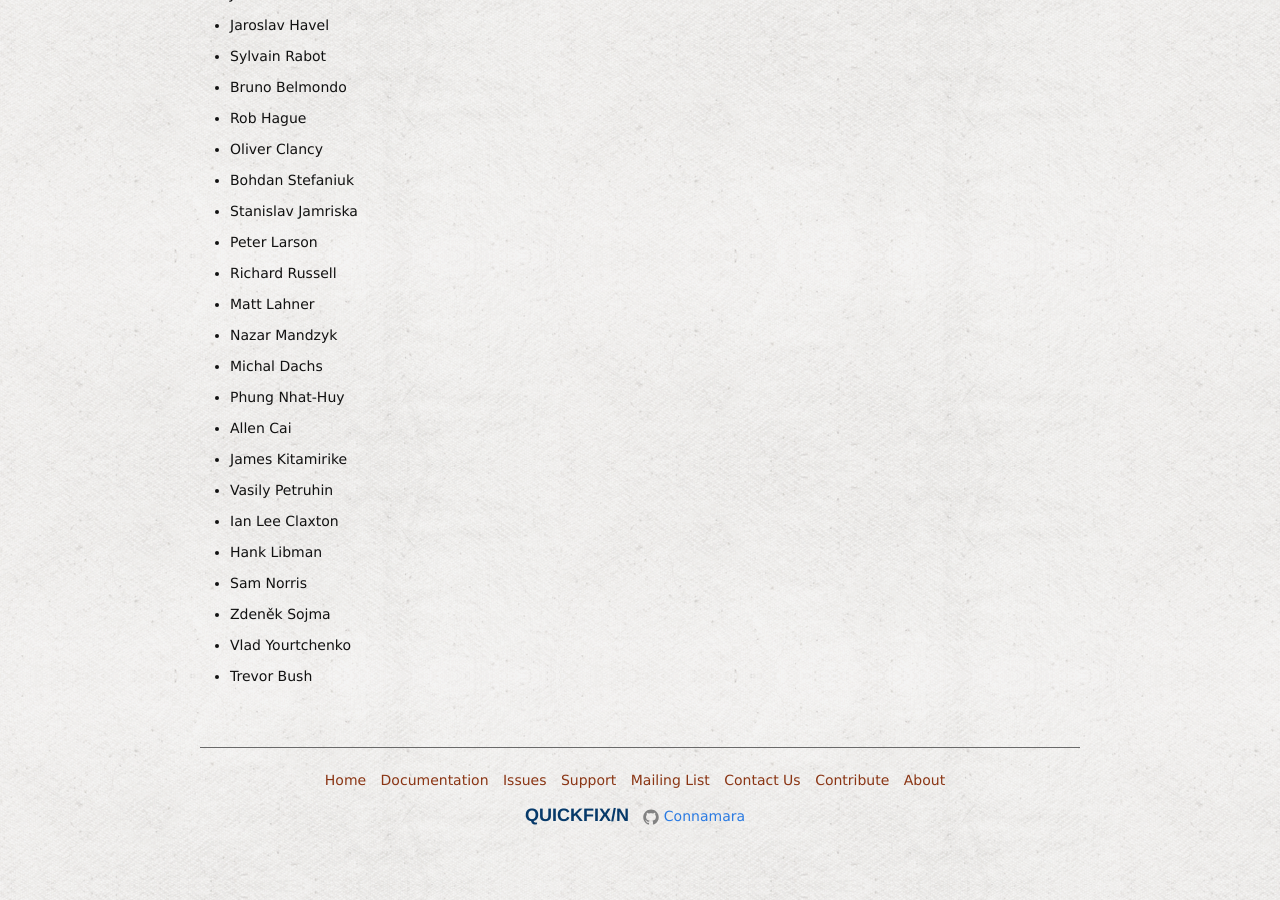
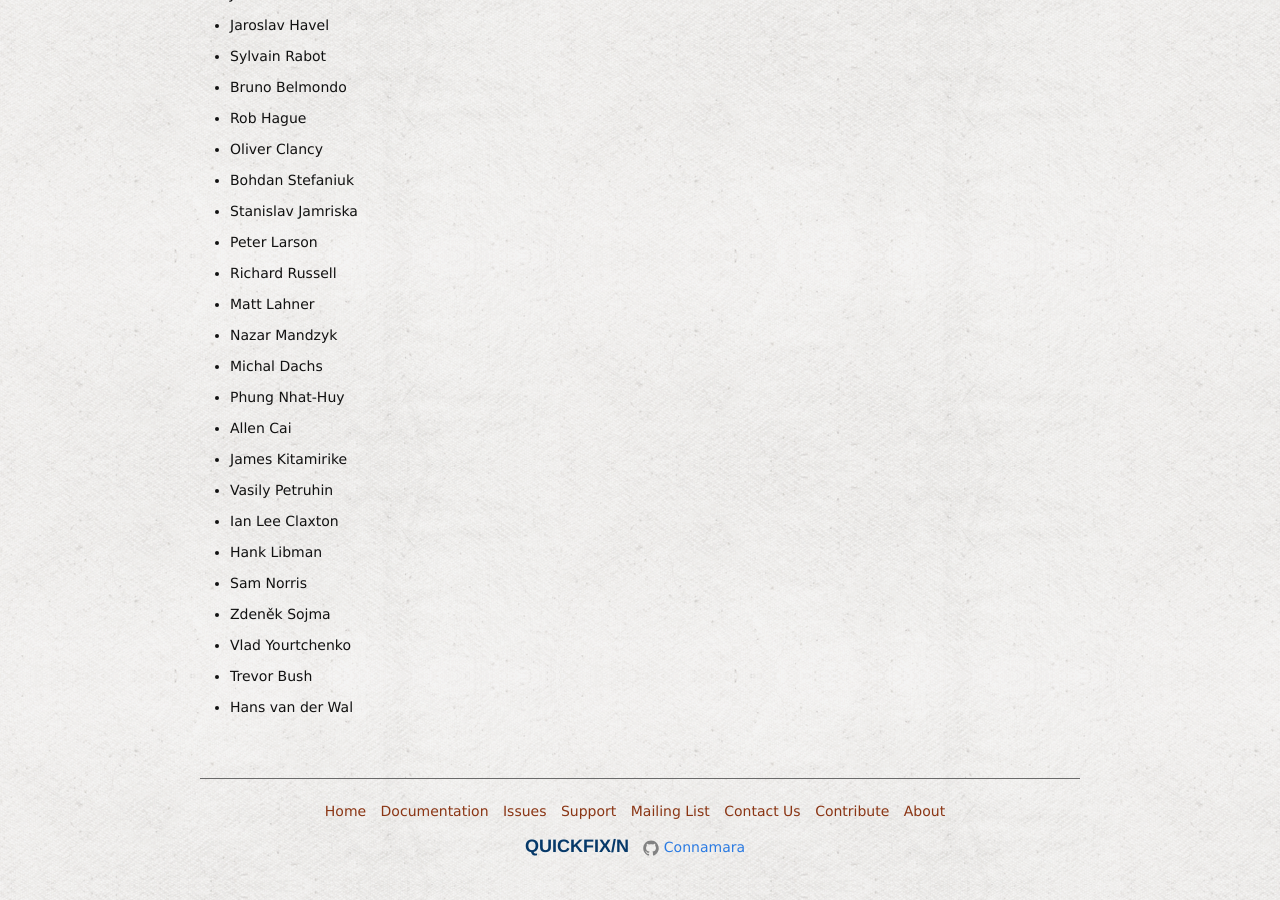
Before and after one commit to connamara/quickfixn, a Jekyll site: the page built from web/views/about/credits.md, in a window 1280 px wide and 900 px high, scrolled down 2684 px. Built offline with Jekyll 4.4.1, drawn with Linux system fonts in a browser that asks for light colours.

Commit message:
contrib for #955/#956
attn @hansw96

```diff
--- a/web/views/about/credits.md
+++ b/web/views/about/credits.md
@@ -102,6 +102,7 @@ Contributors
 - Hank Libman
 - Sam Norris
 - Zdeněk Sojma
+<!--- declined: dckorben -->
 - Vlad Yourtchenko
 - Trevor Bush
-<!--- declined: dckorben -->
+- Hans van der Wal
```
